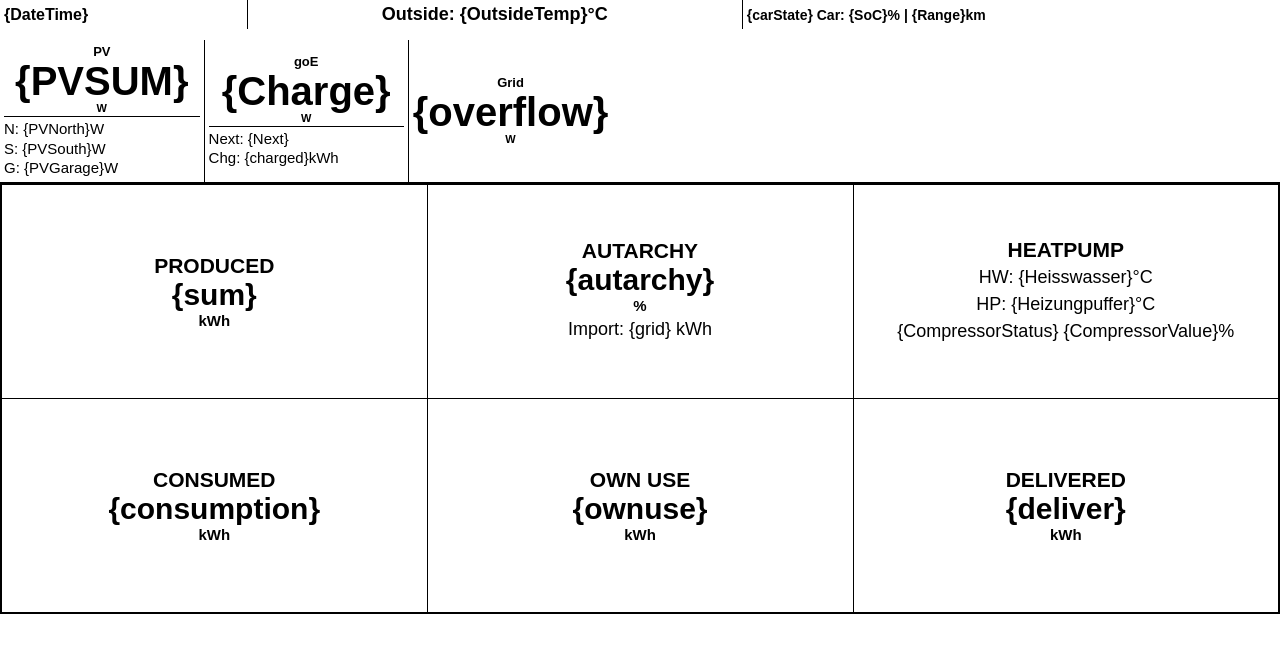
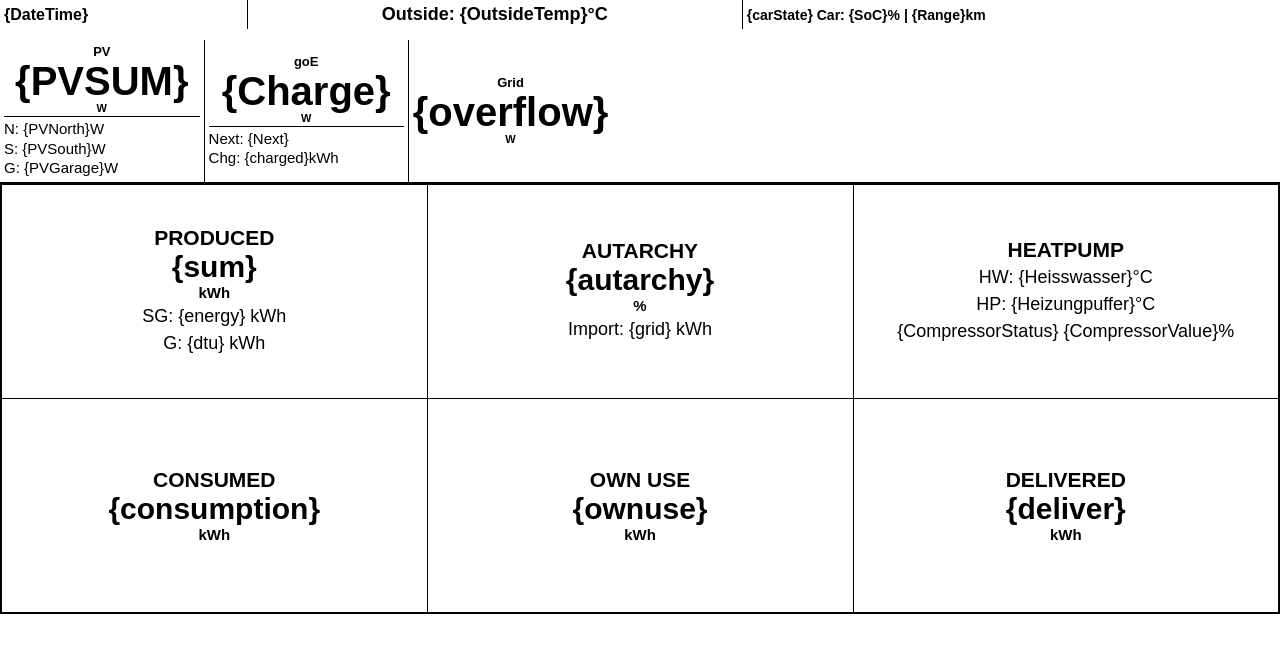
Before and after one commit to stdwanze/counterstat, a website: page portaltemplate.html in a window 1280 px wide. Drawn offline with Linux system fonts and the light colour scheme.

Commit message:
added subtext

```diff
--- a/portaltemplate.html
+++ b/portaltemplate.html
@@ -44,6 +44,7 @@
                     <div class="metric-label">Produced</div>
                     <div class="metric-number">{sum}</div>
                     <div class="metric-unit">kWh</div>
+                    <div class="metric-subtext">SG: {energy} kWh<br>G: {dtu} kWh</div>
                 </td>
                 <td class="metric-cell">
                     <div class="metric-label">Autarchy</div>
```
